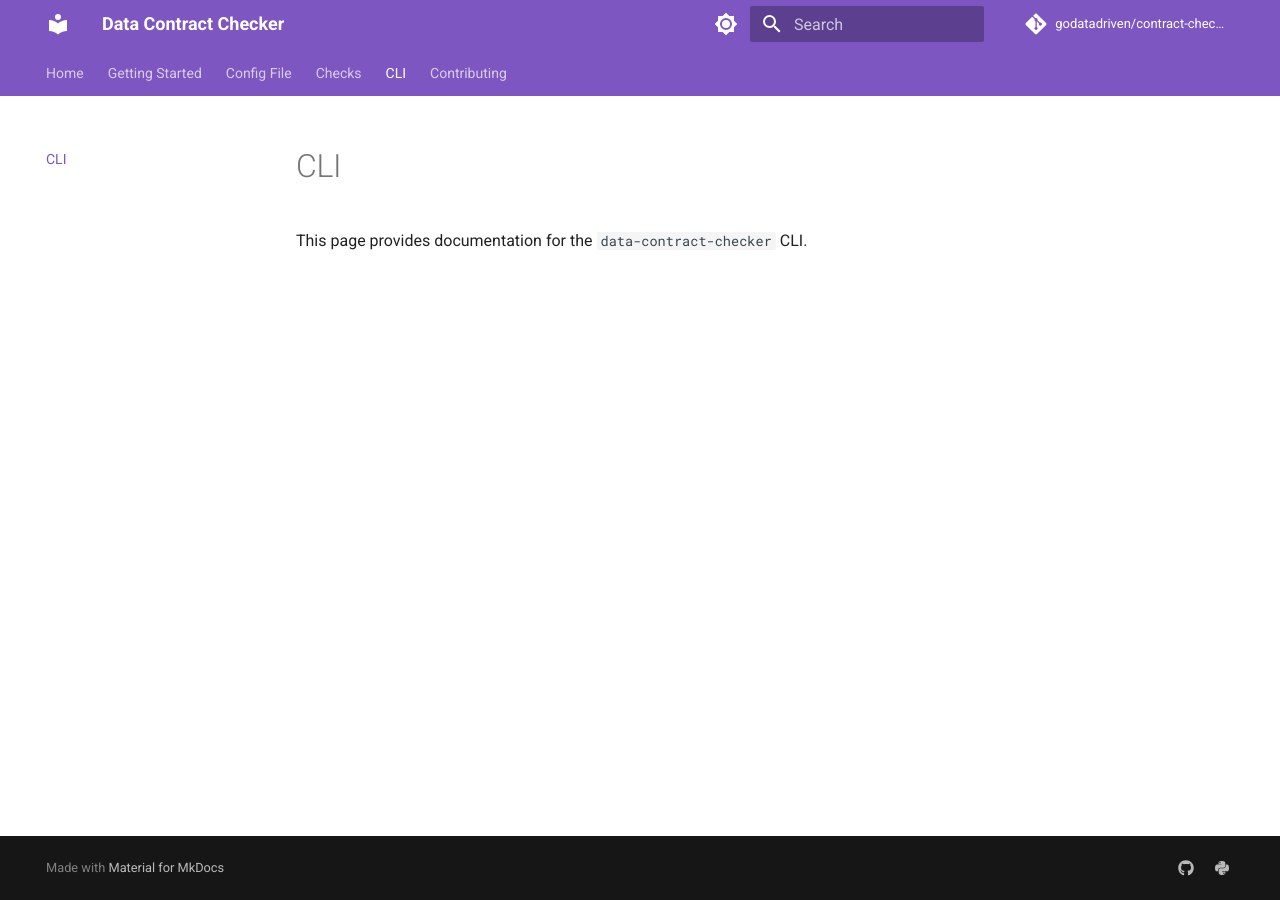
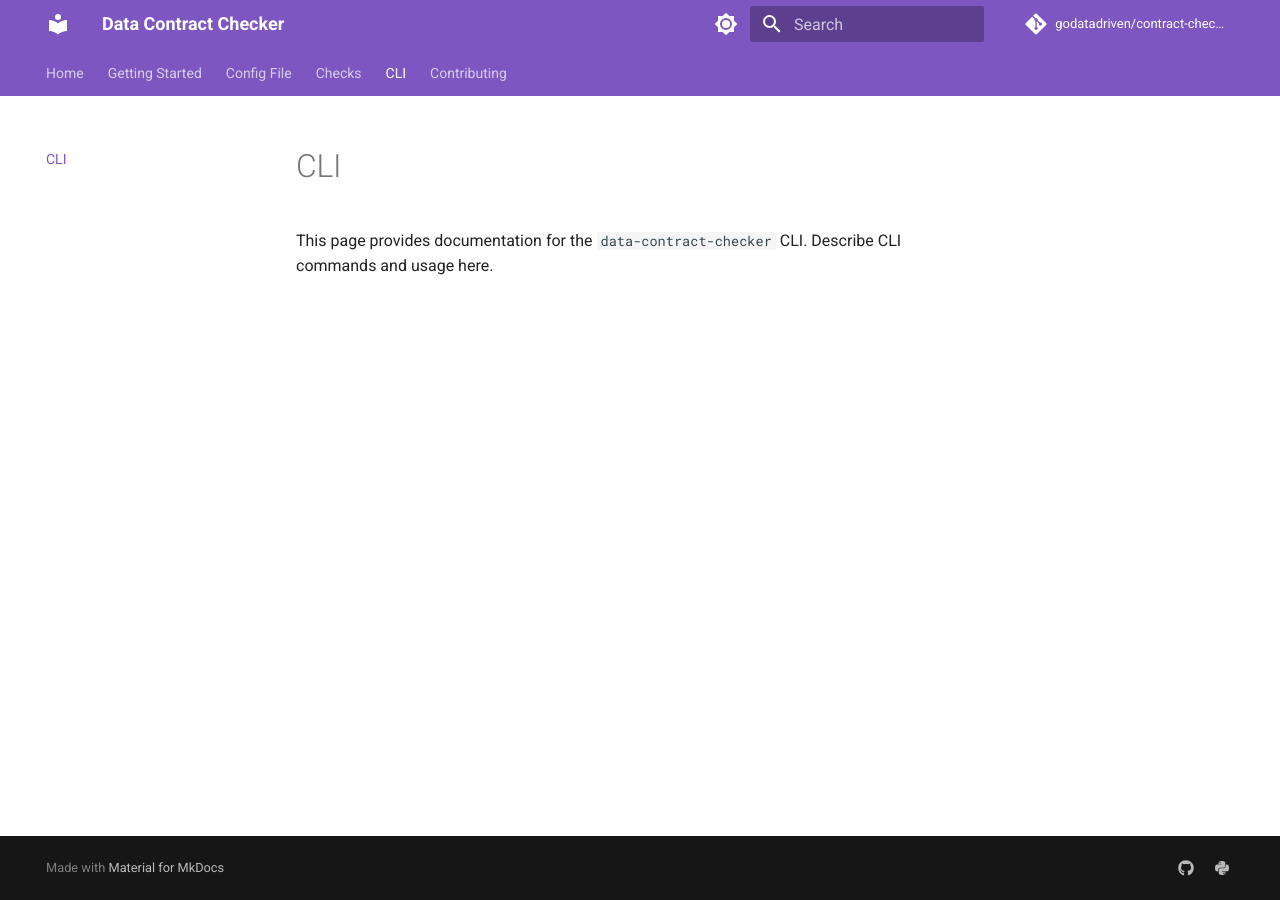
Before and after one commit to godatadriven/contract-checker, an MkDocs documentation site: the page built from docs/cli.md, in a window 1280 px wide. Built offline with MkDocs 1.6.1 and Material for MkDocs 9.7.7, drawn with Linux system fonts in a browser that asks for light colours; comment, search, counter and statistics services are not loaded.

````diff
--- a/docs/cli.md
+++ b/docs/cli.md
@@ -1,3 +1,4 @@
 # CLI
 
 This page provides documentation for the ```data-contract-checker``` CLI.
+Describe CLI commands and usage here.
````
